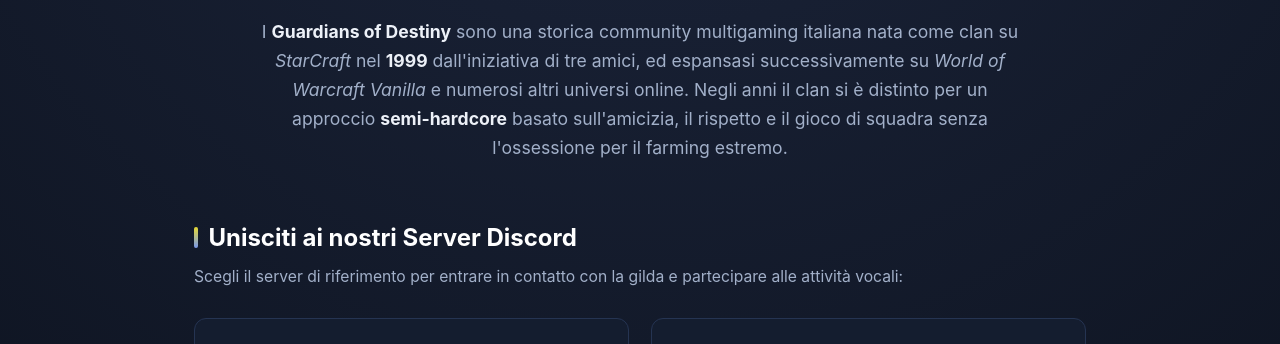
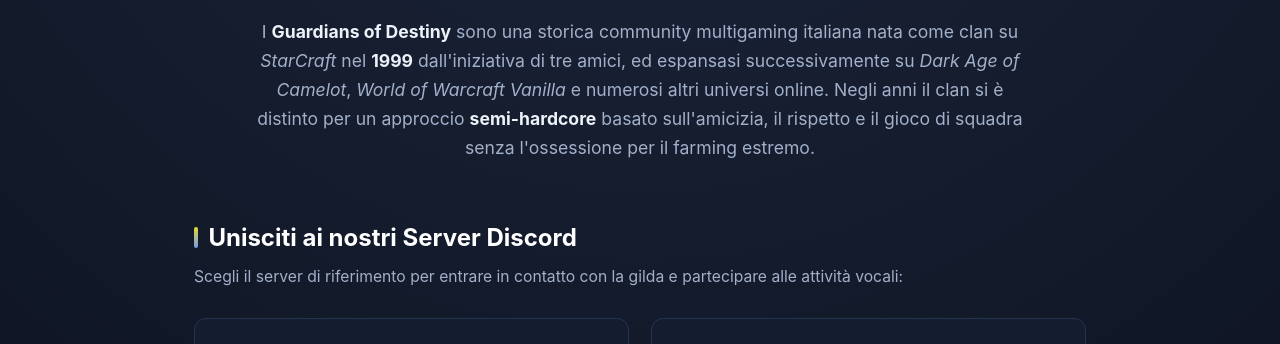
Before and after one commit to iiiLollo/god-static, a plain HTML site: page public/index.html in a window 1280 px wide. Shown: the part 390-734 px from the top of the page. Drawn offline with Linux system fonts and the light colour scheme.

Commit message:
Update index.html

```diff
--- a/public/index.html
+++ b/public/index.html
@@ -282,7 +282,7 @@
       </div>
       <h1>Guardians of Destiny</h1>
       <p class="lead">
-        I <strong>Guardians of Destiny</strong> sono una storica community multigaming italiana nata come clan su <em>StarCraft</em> nel <strong>1999</strong> dall'iniziativa di tre amici, ed espansasi successivamente su <em>World of Warcraft Vanilla</em> e numerosi altri universi online. Negli anni il clan si è distinto per un approccio <strong>semi-hardcore</strong> basato sull'amicizia, il rispetto e il gioco di squadra senza l'ossessione per il farming estremo.
+        I <strong>Guardians of Destiny</strong> sono una storica community multigaming italiana nata come clan su <em>StarCraft</em> nel <strong>1999</strong> dall'iniziativa di tre amici, ed espansasi successivamente su <em>Dark Age of Camelot</em>, <em>World of Warcraft Vanilla</em> e numerosi altri universi online. Negli anni il clan si è distinto per un approccio <strong>semi-hardcore</strong> basato sull'amicizia, il rispetto e il gioco di squadra senza l'ossessione per il farming estremo.
       </p>
     </header>
 
```
